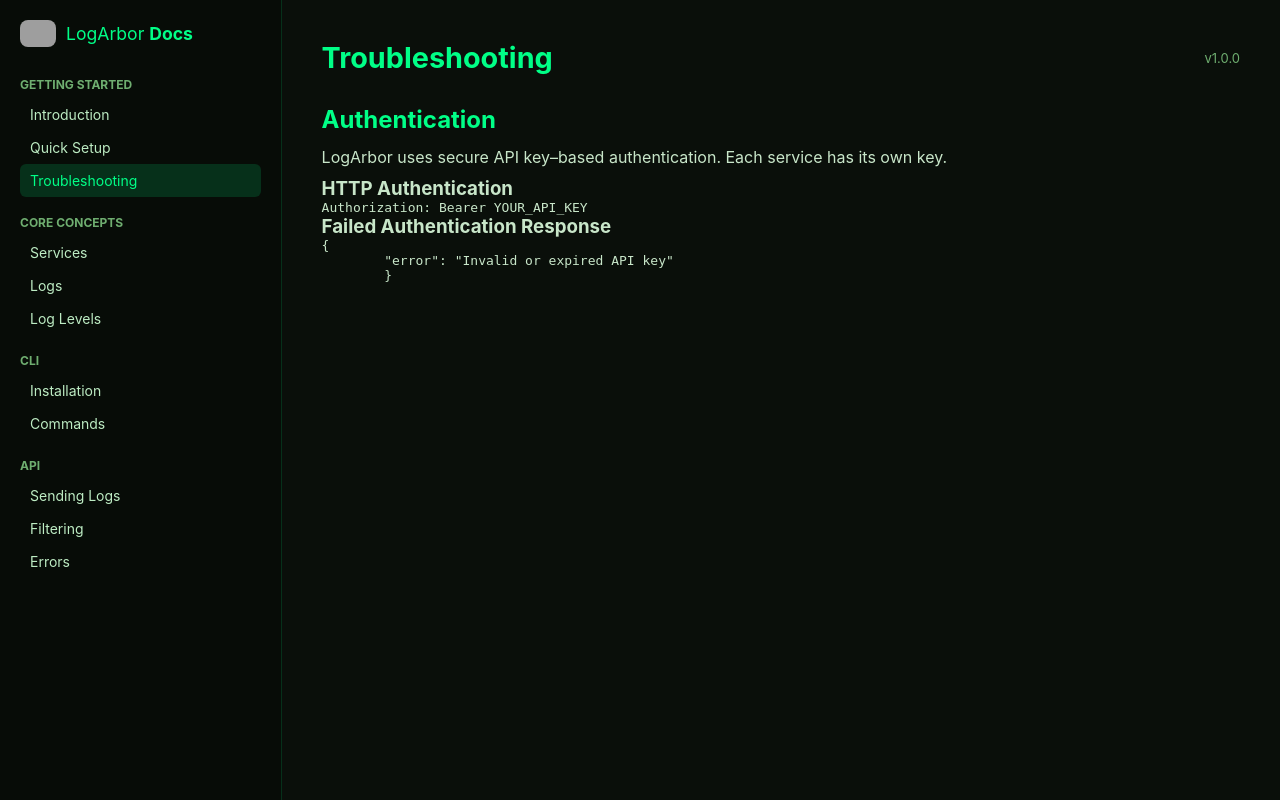
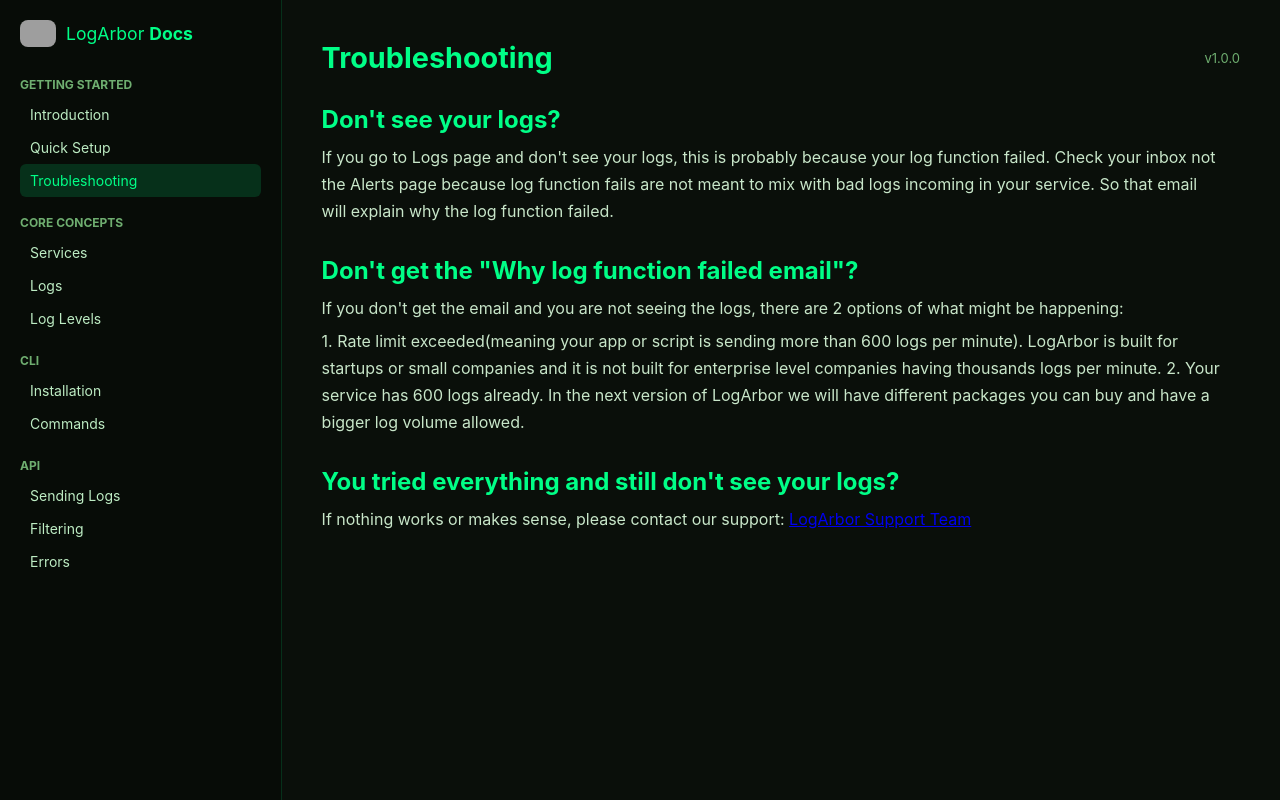
Before and after one commit to Platon223/LogArbor, a Flask app: page /docs/troubleshooting in a window 1280 px wide. Run offline with Flask 3, Linux system fonts and the light colour scheme; parts of the project's set-up code (start-up, migrations or seed data) failed here and were passed over; grey boxes are pictures that could not be loaded.

Commit message:
cleaned the troubleshotting page

```diff
--- a/api/v1/guest/templates/troubleshooting.html
+++ b/api/v1/guest/templates/troubleshooting.html
@@ -51,19 +51,34 @@
             </header>
 
             <section class="docs-section" id="authentication">
-                <h2>Authentication</h2>
+                <h2>Don't see your logs?</h2>
                 <p>
-                    LogArbor uses secure API key–based authentication.
-                    Each service has its own key.
+                    If you go to Logs page and don't see your logs, this is probably because your log function failed.
+                    Check your inbox not the Alerts page
+                    because log function fails are not meant to mix with bad logs incoming in your service. So that
+                    email will explain why the log function failed.
                 </p>
+            </section>
 
-                <h3>HTTP Authentication</h3>
-                <pre><code>Authorization: Bearer YOUR_API_KEY</code></pre>
+            <section class="docs-section">
+                <h2>Don't get the "Why log function failed email"?</h2>
+                <p>
+                    If you don't get the email and you are not seeing the logs, there are 2 options of what might be
+                    happening:
+                </p>
+                <p>1. Rate limit exceeded(meaning your app or script is sending more than 600 logs per minute). LogArbor
+                    is built for startups or small companies and it is not built
+                    for enterprise level companies having thousands logs per minute.
+                    2. Your service has 600 logs already. In the next version of LogArbor we will have different
+                    packages you can buy and have a bigger log volume allowed.
+                </p>
+            </section>
 
-                <h3>Failed Authentication Response</h3>
-                <pre><code>{
-        "error": "Invalid or expired API key"
-        }</code></pre>
+            <section class="docs-section">
+                <h2>You tried everything and still don't see your logs?</h2>
+
+                <p>If nothing works or makes sense, please contact our support: <a href="/support/feedback">LogArbor
+                        Support Team</a></p>
             </section>
 
         </main>
```
